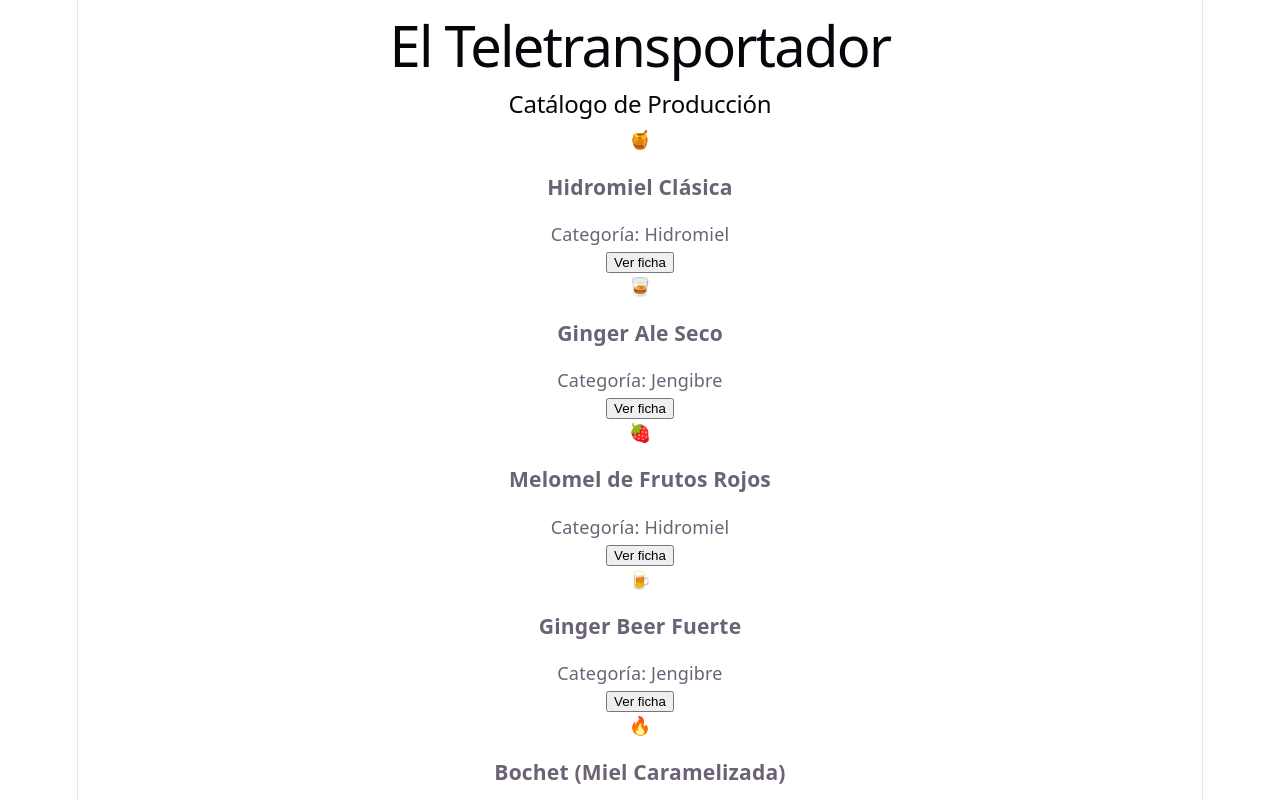
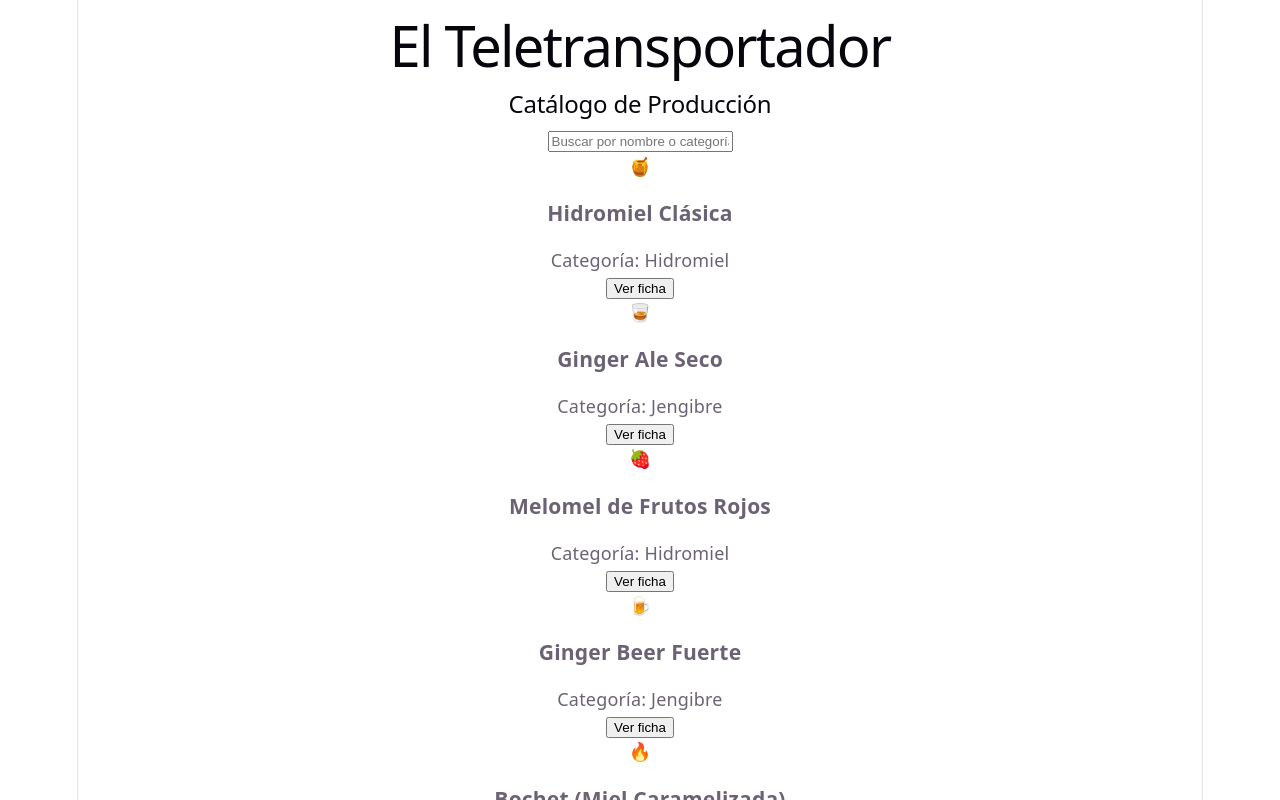
Before and after one commit to zakkdruzer/m6-l5-d2-vue-router-teletransportador, a Vue app: page /coleccion in a window 1280 px wide. Shown: the top 800 px of the page. Built offline with nearby package versions, Linux system fonts and the light colour scheme.

Commit message:
feat: Nivel 2 - Que sea navegable de verdad - terminado

```diff
--- a/src/views/ColeccionView.vue
+++ b/src/views/ColeccionView.vue
@@ -1,12 +1,32 @@
 <script setup>
-import { useRouter } from 'vue-router'
+import { computed } from 'vue'
+import { useRouter, useRoute } from 'vue-router'
 import { bebidas } from '../datos.js'
 
-// Inicializamos el router
 const router = useRouter()
+const route = useRoute()
+
+// PODER 3: La lista se deriva de la URL con un computed
+const bebidasFiltradas = computed(() => {
+  const busqueda = route.query.buscar?.toLowerCase() || ''
+  if (!busqueda) return bebidas
+
+  return bebidas.filter(bebida =>
+    bebida.nombre.toLowerCase().includes(busqueda) ||
+    bebida.categoria.toLowerCase().includes(busqueda)
+  )
+})
+
+// Función para actualizar la URL cuando el usuario escribe
+const actualizarBusqueda = (event) => {
+  const valor = event.target.value
+  router.push({
+    path: '/coleccion',
+    query: valor ? { buscar: valor } : {} // Si está vacío, quitamos el query
+  })
+}
 
 const verDetalle = (id) => {
-  // PODER 1: Navegación programática con router.push
   router.push('/item/' + id)
 }
 </script>
@@ -15,13 +35,22 @@ const verDetalle = (id) => {
   <div class="coleccion">
     <h2>Catálogo de Producción</h2>
 
+    <!-- Buscador conectado a la URL -->
+    <div class="buscador">
+      <input
+        type="text"
+        placeholder="Buscar por nombre o categoría..."
+        :value="route.query.buscar"
+        @input="actualizarBusqueda"
+      >
+    </div>
+
     <div class="grid-lista">
-      <div v-for="bebida in bebidas" :key="bebida.id" class="tarjeta">
+      <!-- Ahora iteramos sobre bebidasFiltradas en lugar de bebidas -->
+      <div v-for="bebida in bebidasFiltradas" :key="bebida.id" class="tarjeta">
         <div class="emoji-grande">{{ bebida.emoji }}</div>
         <h3>{{ bebida.nombre }}</h3>
         <p>Categoría: {{ bebida.categoria }}</p>
-
-        <!-- Botón que ejecuta el teletransporte, cumpliendo la regla de no usar router-link -->
         <button @click="verDetalle(bebida.id)">Ver ficha</button>
       </div>
     </div>
--- a/src/views/ItemView.vue
+++ b/src/views/ItemView.vue
@@ -1,20 +1,24 @@
 <script setup>
-import { useRoute } from 'vue-router'
+import { useRoute, useRouter } from 'vue-router'
 import { bebidas } from '../datos.js'
 
-// Inicializamos la ruta actual
 const route = useRoute()
+const router = useRouter() // Agregamos useRouter para poder navegar
 
-// PODER 2: Leemos el parámetro de la URL y lo convertimos a número inmediatamente
 const idRuta = Number(route.params.id)
+const bebidaSeleccionada = bebidas.find(item => item.id === idRuta)
 
-// Buscamos el elemento exacto
-const bebidaSeleccionada = bebidas.find(item => item.id === idRuta)
+// PODER 4: El Regreso usando el historial[cite: 1]
+const volver = () => {
+  router.back()
+}
 </script>
 
 <template>
-  <!-- Renderizado condicional básico por si el ID no existe -->
   <div class="ficha-item" v-if="bebidaSeleccionada">
+    <!-- Botón de regreso agregado aquí -->
+    <button class="btn-volver" @click="volver">- Volver</button>
+
     <div class="encabezado-ficha">
       <span class="emoji-gigante">{{ bebidaSeleccionada.emoji }}</span>
       <h2>{{ bebidaSeleccionada.nombre }}</h2>
@@ -31,5 +35,6 @@ const bebidaSeleccionada = bebidas.find(item => item.id === idRuta)
   <div v-else class="error-mensaje">
     <h2>Elemento no encontrado</h2>
     <p>El ID ingresado no corresponde a ninguna receta activa.</p>
+    <button class="btn-volver" @click="volver">- Volver</button>
   </div>
 </template>
```
